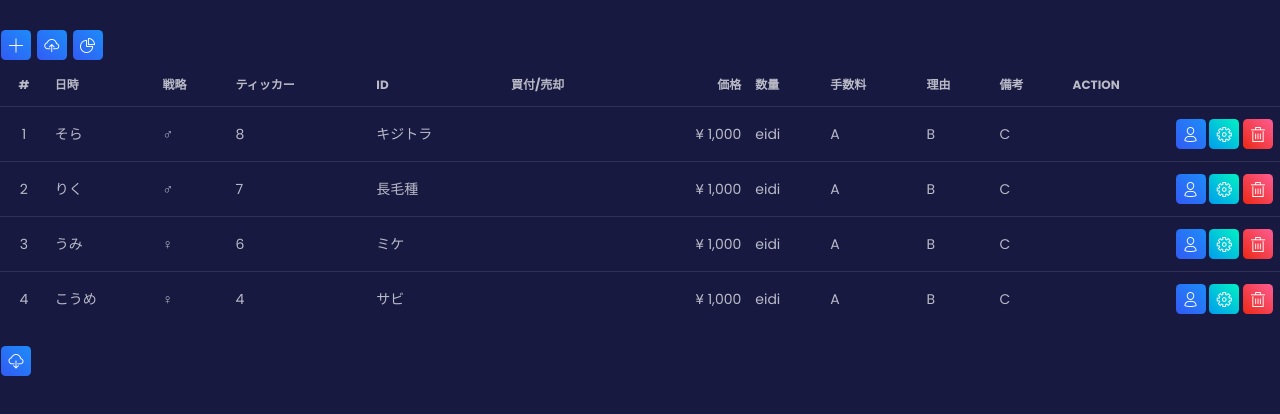
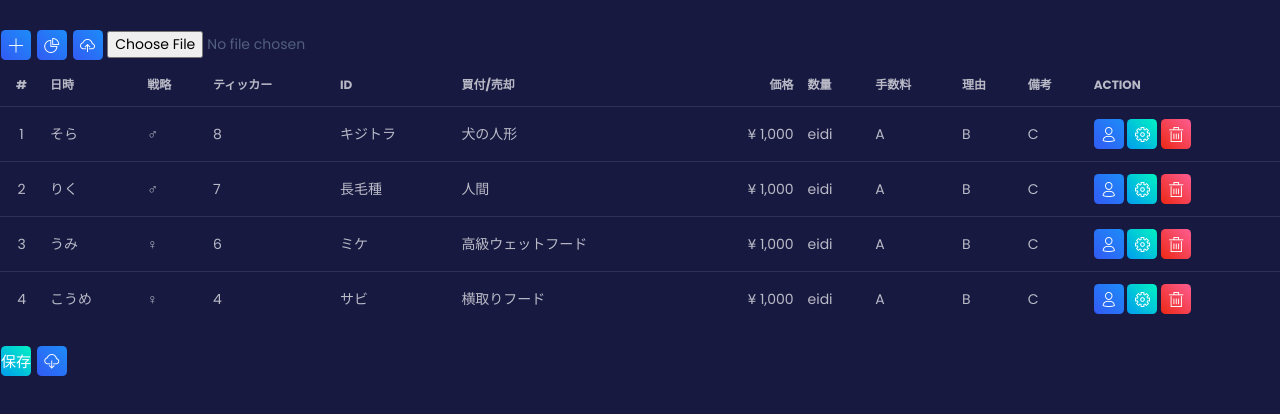
Before and after one commit to GAKUGAKUGAKU/trade_tools, a plain HTML site: page trade.html in a window 1280 px wide. Shown: the part 128-542 px from the top of the page. Drawn offline with nearby package versions, Linux system fonts and the light colour scheme.

Commit message:
Add files via upload

```diff
--- a/script.js
+++ b/script.js
@@ -10,7 +10,7 @@ constapp = new Vue({
       strategy: '♂',
       ticker: '8',
       id: 'キジトラ',
-      favorite: '犬の人形',
+      action: '犬の人形',
       value: '1,000',
       quantity: 'eidi',
       cost: 'A',
@@ -22,7 +22,7 @@ constapp = new Vue({
       strategy: '♂',
       ticker: '7',
       id: '長毛種',
-      favorite: '人間',
+      action: '人間',
       value: '1,000',
       quantity: 'eidi',
       cost: 'A',
@@ -34,7 +34,7 @@ constapp = new Vue({
       strategy: '♀',
       ticker: '6',
       id: 'ミケ',
-      favorite: '高級ウェットフード',
+      action: '高級ウェットフード',
       value: '1,000',
       quantity: 'eidi',
       cost: 'A',
@@ -46,7 +46,7 @@ constapp = new Vue({
       strategy: '♀',
       ticker: '4',
       id: 'サビ',
-      favorite: '横取りフード',
+      action: '横取りフード',
       value: '1,000',
       quantity: 'eidi',
       cost: 'A',
@@ -64,7 +64,7 @@ constapp = new Vue({
         strategy: '♀',
         ticker: '4',
         id: 'サビ',
-        favorite: '横取りフード',
+        action: '横取りフード',
         value: '1,000',
         quantity: 'eidi',
         cost: 'A',
@@ -74,16 +74,17 @@ constapp = new Vue({
     },
     mod: function (event) {
       console.log("modButton click");
-      this.items.find((item) => item.name === "こなつ").favorite = "高いところ";
+      this.items.find((item) => item.no === "4").action = "更新された！！";
     },
     del: function (index) {
       console.log("dlelButton click");
-      this.items.splice(index,1);
+      this.items.splice(index, 1);
     },
     downloadcsv: function () {
+      console.log("downloadcsv click");
       var csv = '\uFEFF' + '#,日時,戦略,ティッカー,ID,買付/売却,価格,数量,手数料,理由,備考\n'
       this.items.forEach(el => {
-        var line = el['no'] + ',' + el['date'] + ',' +  el['strategy']  + ',' +  el['ticker'] + ','  +  el['id'] + ','  +  el['favorite'] + ','  +  el['value']  + ',' +  el['quantity'] + ','  +  el['cost'] + ','  +  el['reason']  + ',' +  el['memo'] + '\n'
+        var line = el['no'] + ',' + el['date'] + ',' + el['strategy'] + ',' + el['ticker'] + ',' + el['id'] + ',' + el['favorite'] + ',' + el['value'] + ',' + el['quantity'] + ',' + el['cost'] + ',' + el['reason'] + ',' + el['memo'] + '\n'
         csv += line
       })
       let blob = new Blob([csv], { type: 'text/csv' })
@@ -91,6 +92,51 @@ constapp = new Vue({
       link.href = window.URL.createObjectURL(blob)
       link.download = 'trade_data.csv'
       link.click()
+    },
+    save: function () {
+      console.log("save click");
+    },
+    analysis: function () {
+      console.log("save click");
+    },
+    uploadcsv: function (csvfile) {
+      console.log("uploadcsv click");
+      const file = csvfile.target.files[0];
+      const reader = new FileReader();
+      const workers = [];
+
+      const loadFunc = () => {
+        const lines = reader.result.split("\n");
+        lines.forEach(element => {
+          const workerData = element.split(",");
+          if (workerData.length != 11) return;
+          const worker = {
+            no: workerData[0],
+            date: workerData[1],
+            strategy: workerData[2],
+            ticker: workerData[3],
+            id: workerData[4],
+            action: workerData[5],
+            value: workerData[6],
+            quantity: workerData[7],
+            cost: workerData[8],
+            reason: workerData[9],
+            memo: workerData[10]
+          };
+          workers.push(worker);
+        });
+        this.workers = (workers);
+        this.workers.shift();
+        this.items = new Array();
+        this.items = this.items.concat(this.workers);
+      };
+      reader.onload = loadFunc;
+      reader.readAsText(file);
+
+      fetch('https://gakugakugaku.github.io/trade_tools/tradedata/trade_data.csv')
+        .then(response => response.text())
+        .then(data => console.log(data));
+      // .then(this.items.find((item) => item.no === "1").action = "a");
     }
   }
 }
--- a/trade.html
+++ b/trade.html
@@ -23,25 +23,24 @@
         <link type="text/css" href="./testcss/blk-design-system.min.css" rel="stylesheet">
     </head>
     <body>
-        <script src="script.js"></script>
         <div id="title">
             <h1>株トレーダー必須ツール</p>
         </div>
         <div>
             <button>help</button>
         </div>
-        <div>
+        <div id="app">
             <h2>trade logs</h2>
-            <button type="button" rel="tooltip" data-placement="top" title="新規追加" class="btn btn-info btn-sm btn-icon">
+            <button type="button" rel="tooltip" data-placement="top" title="新規追加" class="btn btn-info btn-sm btn-icon" v-on:click="add">
                 <i class="tim-icons icon-simple-add"></i>
             </button>
-            <button type="button" rel="tooltip" data-placement="top" title="csv upload" class="btn btn-info btn-sm btn-icon">
+            <button type="button" rel="tooltip" data-placement="top" title="トレード分析" class="btn btn-info btn-sm btn-icon" v-on:click="analysis">
+                <i class="tim-icons icon-chart-pie-36"></i>
+            </button>
+            <button type="uploadbutton" rel="tooltip" data-placement="top" title="csv upload" class="btn btn-info btn-sm btn-icon" v-on:click="uploadcsv">
                 <i class="tim-icons icon-cloud-upload-94"></i>
             </button>
-            <button type="button" rel="tooltip" data-placement="top" title="トレード分析" class="btn btn-info btn-sm btn-icon">
-                <i class="tim-icons icon-chart-pie-36"></i>
-            </button>
-        <div id="app">
+            <input @change="uploadcsv" type="file" id="file_input_expense" name="file_input_expense" value="utf-8">
             <table class="table">
                 <thead>
                     <tr>
@@ -60,7 +59,7 @@
                     </tr>
                 </thead>
                 <tbody>
-                    <tr v-for="(item, index) in items">
+                    <tr v-for="(item, index) in items" v-bind:item="item" v-bind:key="item.no" v-bind:index="index">
                         <td class="text-center">{{ item.no }}</td>
                         <td>{{ item.date }}</td>
                         <td>{{ item.strategy }}</td>
@@ -72,11 +71,11 @@
                         <td>{{ item.cost }}</td>
                         <td>{{ item.reason }}</td>
                         <td>{{ item.memo }}</td>
-                        <td class="td-actions text-right">
+                        <td class="td-actions">
                             <button type="button" rel="tooltip" class="btn btn-info btn-sm btn-icon">
                                 <i class="tim-icons icon-single-02"></i>
                             </button>
-                            <button type="button" rel="tooltip" class="btn btn-success btn-sm btn-icon">
+                            <button type="button" rel="tooltip" data-placement="top" title="編集" class="btn btn-success btn-sm btn-icon" v-on:click="mod">
                                 <i class="tim-icons icon-settings-gear-63"></i>
                             </button>
                             <button id="dlelButton" type="button" rel="tooltip" class="btn btn-danger btn-sm btn-icon" v-on:click="del(index)">
@@ -86,6 +85,10 @@
                     </tr>
                 </tbody>
             </table>
+            <button type="button" rel="tooltip" data-placement="top" title="save" class="btn btn-success btn-sm btn-icon" v-on:click="save">
+                <i class="tim-icons"></i>
+                保存
+            </button>
             <button type="button" rel="tooltip" data-placement="top" title="csv download" class="btn btn-info btn-sm btn-icon" v-on:click="downloadcsv">
                 <i class="tim-icons icon-cloud-download-93"></i>
             </button>
```
